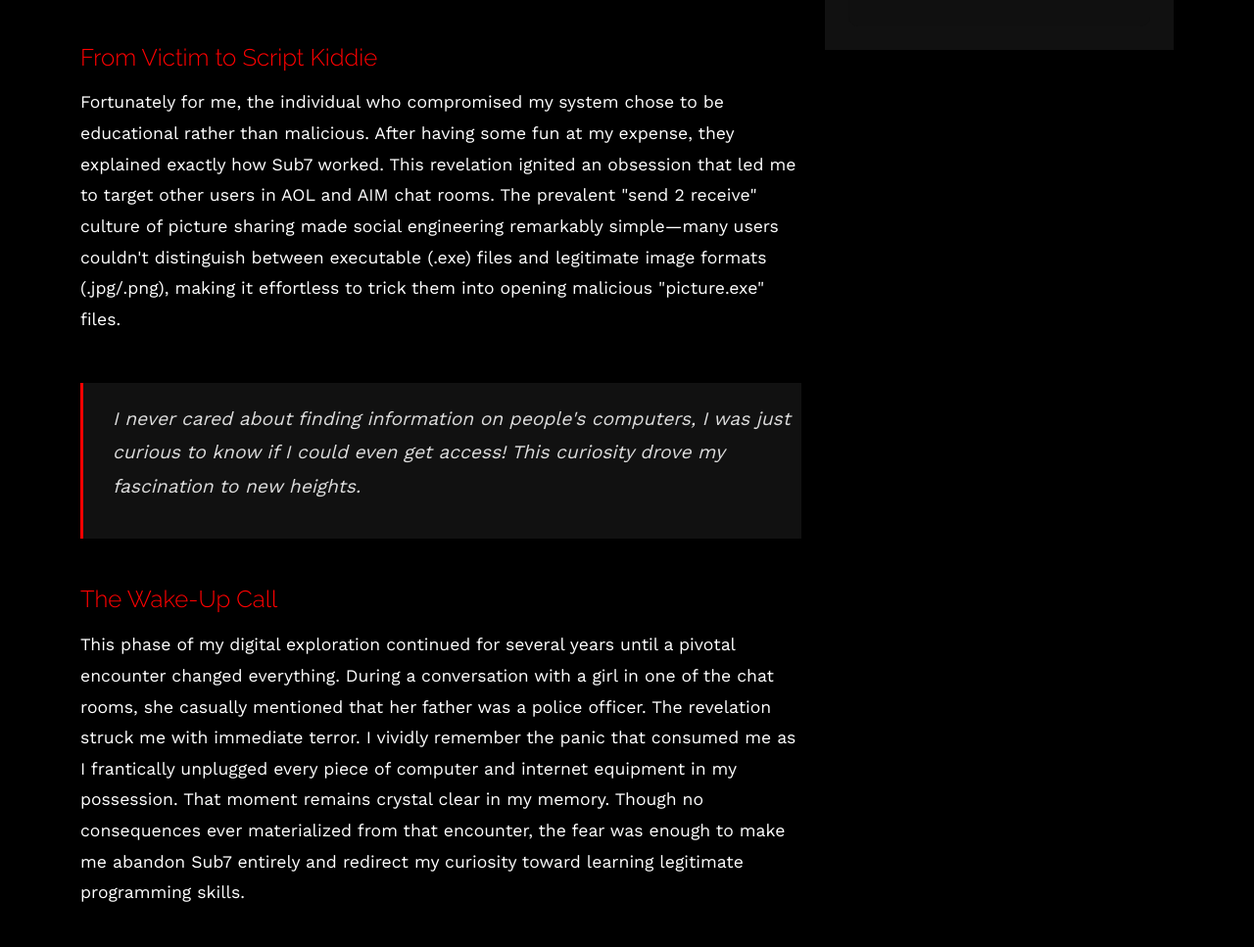
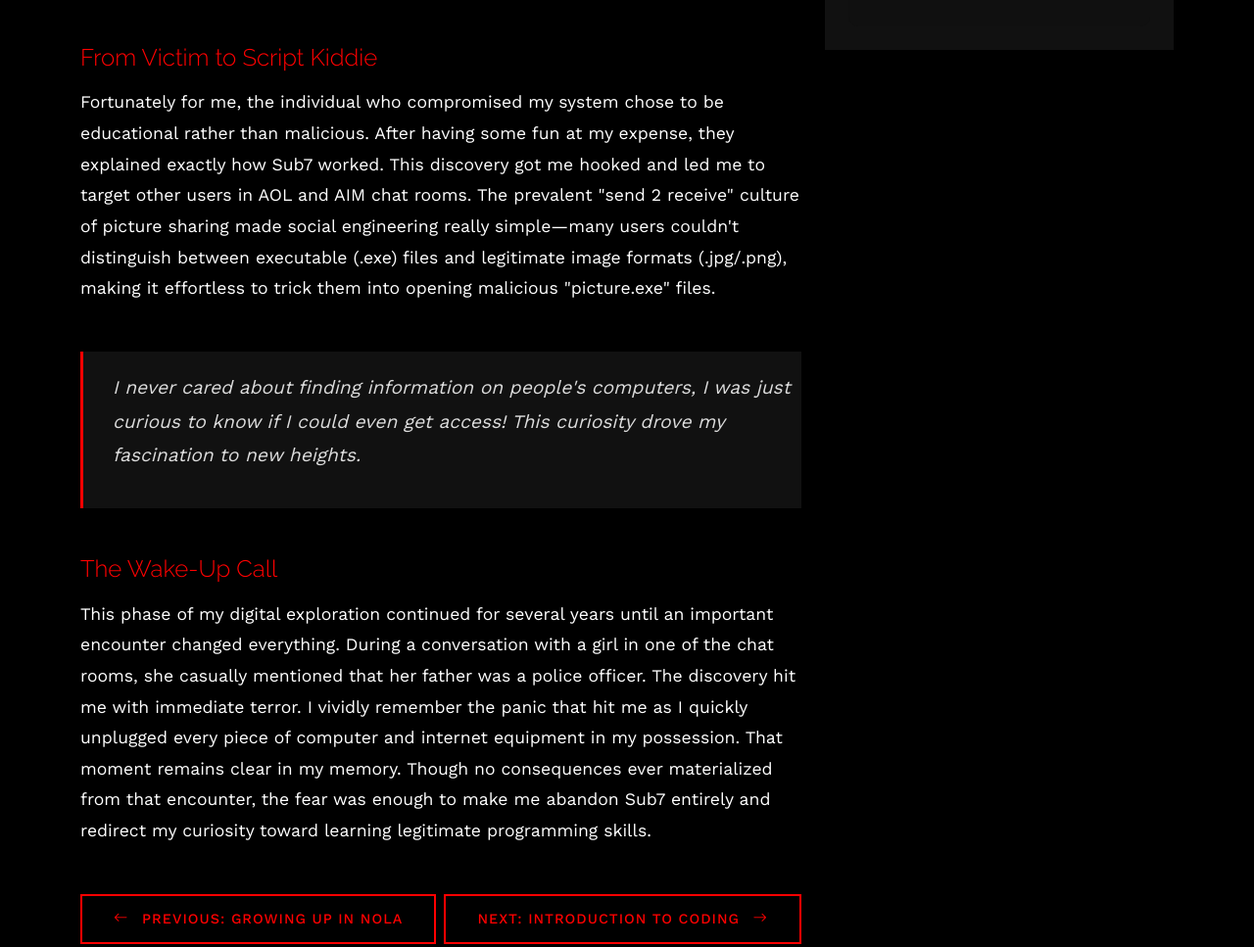
Before and after one commit to altonj/altonj.github.io, a plain HTML site: page intro-to-hacking.html in a window 1280 px wide. Shown: the part 1108-2075 px from the top of the page at 98% size. Drawn offline with nearby package versions, Linux system fonts and the light colour scheme.

Commit message:
Refine narrative clarity and engagement in personal stories across multiple pages

```diff
--- a/intro-to-hacking.html
+++ b/intro-to-hacking.html
@@ -79,14 +79,14 @@
                             <p>Sub7 was a sophisticated RAT featuring an elegant graphical interface that enabled hackers to perform various intrusive actions on compromised systems: opening and closing CD-ROM drives, sending print commands, flipping desktops, toggling keyboard lights, disabling keyboards, displaying full-screen matrix-style chat interfaces, and deploying keyloggers. In those days, before widespread adoption of wireless routers and network security measures, anyone connecting to the Internet was directly exposing their system ports to potential attackers.</p>
 
                             <h4 class="text-accent mt-5 mb-3">From Victim to Script Kiddie</h4>
-                            <p>Fortunately for me, the individual who compromised my system chose to be educational rather than malicious. After having some fun at my expense, they explained exactly how Sub7 worked. This revelation ignited an obsession that led me to target other users in AOL and AIM chat rooms. The prevalent "send 2 receive" culture of picture sharing made social engineering remarkably simple—many users couldn't distinguish between executable (.exe) files and legitimate image formats (.jpg/.png), making it effortless to trick them into opening malicious "picture.exe" files.</p>
+                            <p>Fortunately for me, the individual who compromised my system chose to be educational rather than malicious. After having some fun at my expense, they explained exactly how Sub7 worked. This discovery got me hooked and led me to target other users in AOL and AIM chat rooms. The prevalent "send 2 receive" culture of picture sharing made social engineering really simple—many users couldn't distinguish between executable (.exe) files and legitimate image formats (.jpg/.png), making it effortless to trick them into opening malicious "picture.exe" files.</p>
 
                             <div class="story-blockquote my-5" data-aos="fade-up">
                                 <p>I never cared about finding information on people's computers, I was just curious to know if I could even get access! This curiosity drove my fascination to new heights.</p>
                             </div>
 
                             <h4 class="text-accent mt-5 mb-3">The Wake-Up Call</h4>
-                            <p>This phase of my digital exploration continued for several years until a pivotal encounter changed everything. During a conversation with a girl in one of the chat rooms, she casually mentioned that her father was a police officer. The revelation struck me with immediate terror. I vividly remember the panic that consumed me as I frantically unplugged every piece of computer and internet equipment in my possession. That moment remains crystal clear in my memory. Though no consequences ever materialized from that encounter, the fear was enough to make me abandon Sub7 entirely and redirect my curiosity toward learning legitimate programming skills.</p>
+                            <p>This phase of my digital exploration continued for several years until an important encounter changed everything. During a conversation with a girl in one of the chat rooms, she casually mentioned that her father was a police officer. The discovery hit me with immediate terror. I vividly remember the panic that hit me as I quickly unplugged every piece of computer and internet equipment in my possession. That moment remains clear in my memory. Though no consequences ever materialized from that encounter, the fear was enough to make me abandon Sub7 entirely and redirect my curiosity toward learning legitimate programming skills.</p>
 
                             <div class="d-flex justify-content-between mt-5" data-aos="fade-up">
                                 <a href="growing-up-in-nola.html" class="btn btn-outline-accent"><i class="bi bi-arrow-left me-2"></i> Previous: Growing Up in NOLA</a>
```
Also changed, not shown: education.html (+1 -1 lines), why-i-started-vonahi-security.html (+1 -1 lines).
